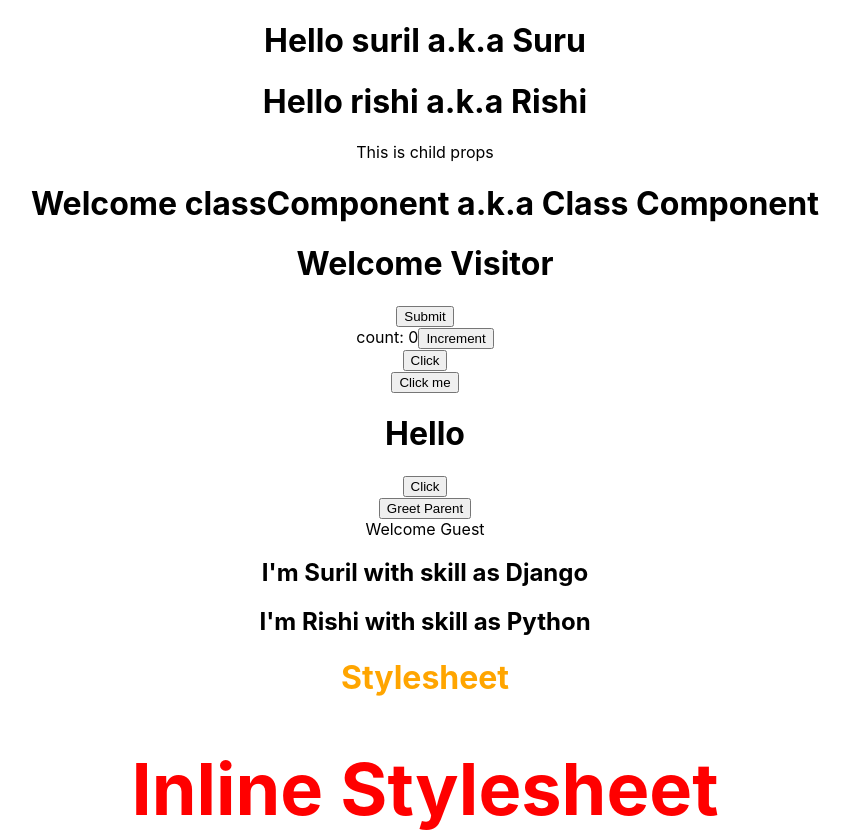
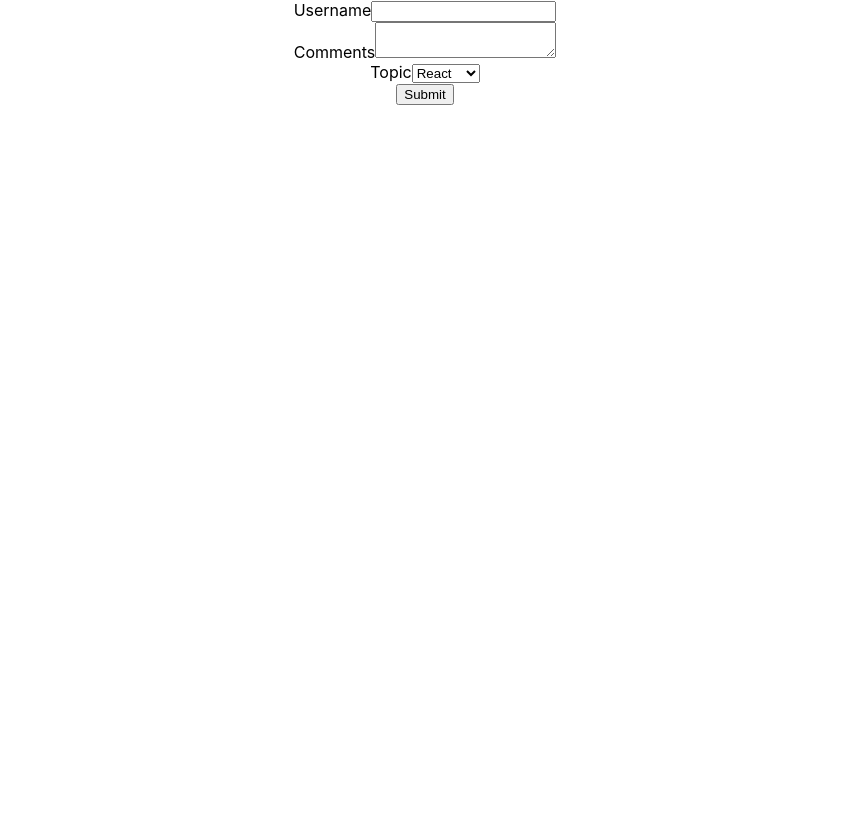
Before and after one commit to SurilPurohit/hello-world, a React (Create React App) app: page / in a window 1280 px wide. Shown: the top 832 px of the page, without its empty margins (215-1065 px from the left). After the commit the page ends 800 px from the top, so only its background shows below. Built offline with nearby package versions, Linux system fonts and the light colour scheme.

Commit message:
Form Handling

```diff
--- a/src/App.js
+++ b/src/App.js
@@ -14,11 +14,12 @@ import Stylesheet from './components/Stylesheet';
 import Inline from './components/Inline';
 import './appStyles.css'
 import styles from './appStyles.module.css'
+import Form from './components/Form';
 
 function App() {
   return (
     <div className="App">
-      <Greet name="suril" heroName="Suru"/>
+      {/* <Greet name="suril" heroName="Suru"/>
       <Greet name="rishi" heroName="Rishi">
         <p>This is child props</p>
       </Greet>
@@ -33,8 +34,9 @@ function App() {
       <NameList />
       <Stylesheet />
       <Inline />
-      <h1 className='error'>Normal CSS</h1>
-      <h1 className={styles.success}>Module CSS</h1>
+      <h1 className='error'>Normal CSS</h1> */}
+      {/* <h1 className={styles.success}>Module CSS</h1> */}
+      <Form />
     </div>
   );
 }
--- /dev/null
+++ b/src/components/Form.js
@@ -0,0 +1,63 @@
+import React, { Component } from 'react'
+
+class Form extends Component {
+    constructor(props) {
+        super(props)
+
+        this.state = {
+             username: '',
+             comments: '',
+             topic: 'react'
+        }
+    }
+
+    handleUsernameChange = (event) => {
+        this.setState({
+            username: event.target.value
+        })
+    }
+
+    handleCommentChange = event => {
+        this.setState({
+            comments: event.target.value
+        })
+    }
+
+    handleTopicChange = event => {
+        this.setState({
+            topic: event.target.value
+        })
+    }
+
+    handleSubmit = event => {
+        alert(`${this.state.username} ${this.state.comments} ${this.state.topic}`)
+        event.preventDefault()
+    }
+
+    render() {
+        return (
+            <form onSubmit={this.handleSubmit}>
+                <div>
+                    <label>Username</label>
+                    <input type='text' value={this.state.username}
+                    onChange={this.handleUsernameChange}/>
+                </div>
+                <div>
+                    <label>Comments</label>
+                    <textarea value={this.state.comments} onChange={this.handleCommentChange}></textarea>
+                </div>
+                <div>
+                    <label>Topic</label>
+                    <select value={this.state.topic} onChange={this.handleTopicChange}>
+                    <option value='react'>React</option>
+                    <option value='angular'>Angular</option>
+                    <option value='vue'>Vue</option>
+                    </select>
+                </div>
+                <button value='submit'>Submit</button>
+            </form>
+        )
+    }
+}
+
+export default Form
```
Also changed, not shown: 1 other file (tests, documents, lock files or other folders).
